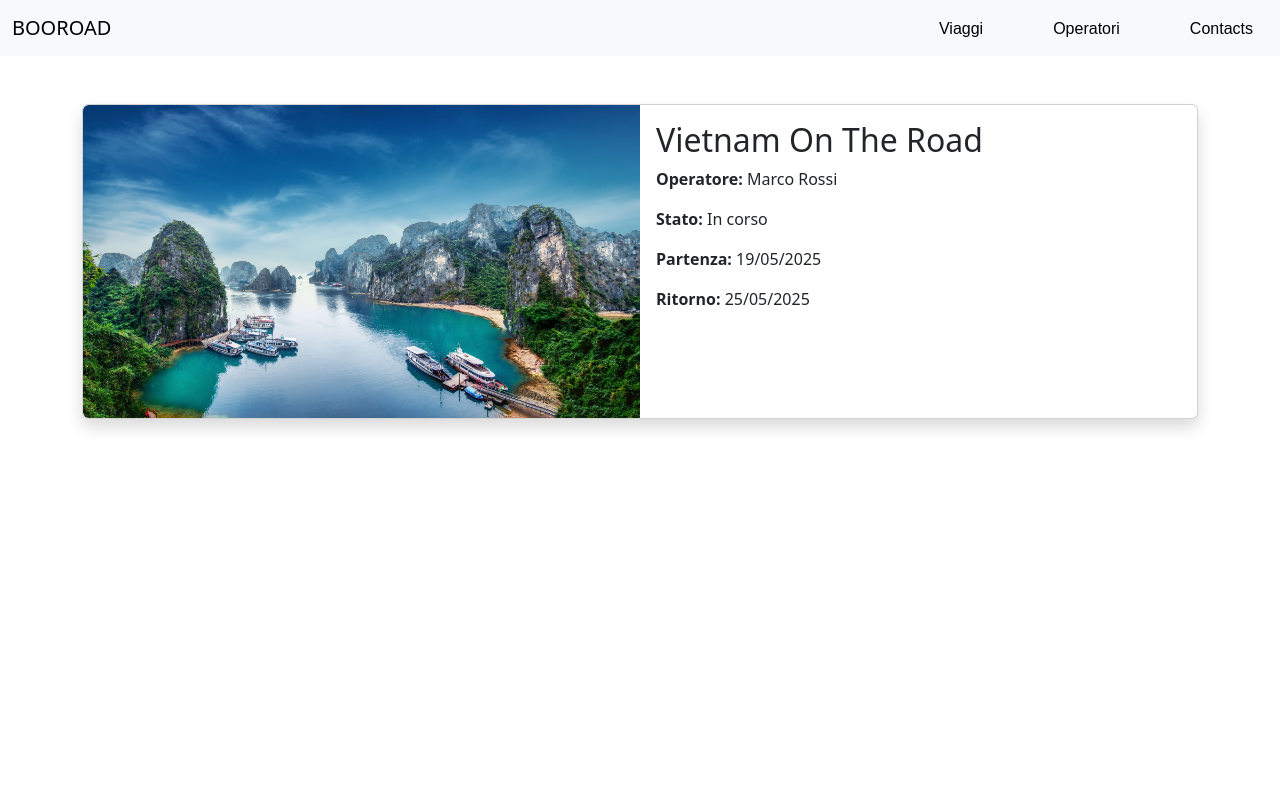
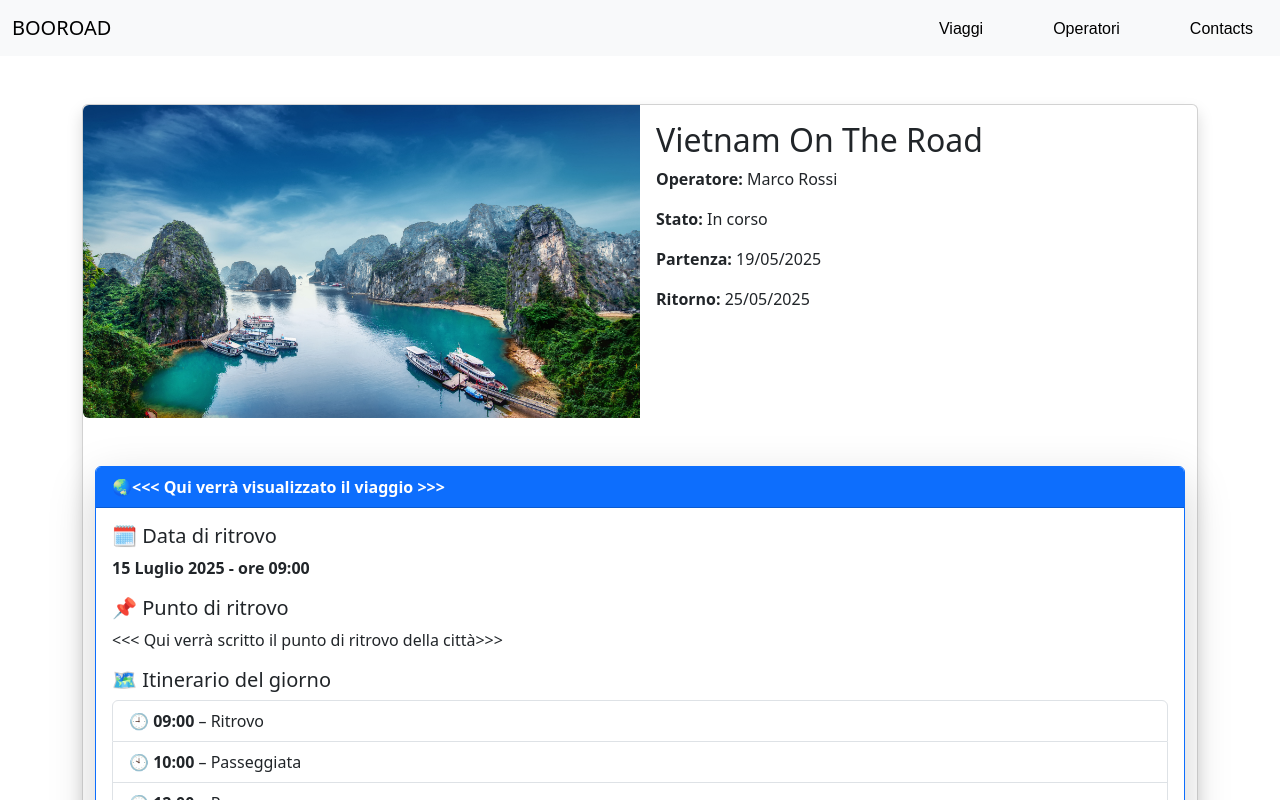
Before and after one commit to EstebanCaponio/BooRoad-main, a React (Vite) app: page /trip/1 in a window 1280 px wide. Shown: the top 800 px of the page. Built offline with nearby package versions, Linux system fonts and the light colour scheme.

Commit message:
feat: added Cardtrip

```diff
--- a/src/pages/DetailTrip.jsx
+++ b/src/pages/DetailTrip.jsx
@@ -1,6 +1,7 @@
 import { useParams } from "react-router-dom";
 import { useContext } from "react";
 import TripContext from "../context/TripContext";
+import CardTrip from "../components/CardTrip";
 
 function TripDetails() {
   const { id } = useParams();
@@ -37,6 +38,7 @@ function TripDetails() {
                 </div>
               </div>
             </div>
+            <CardTrip />
           </div>
         ) : null
       )}
```
